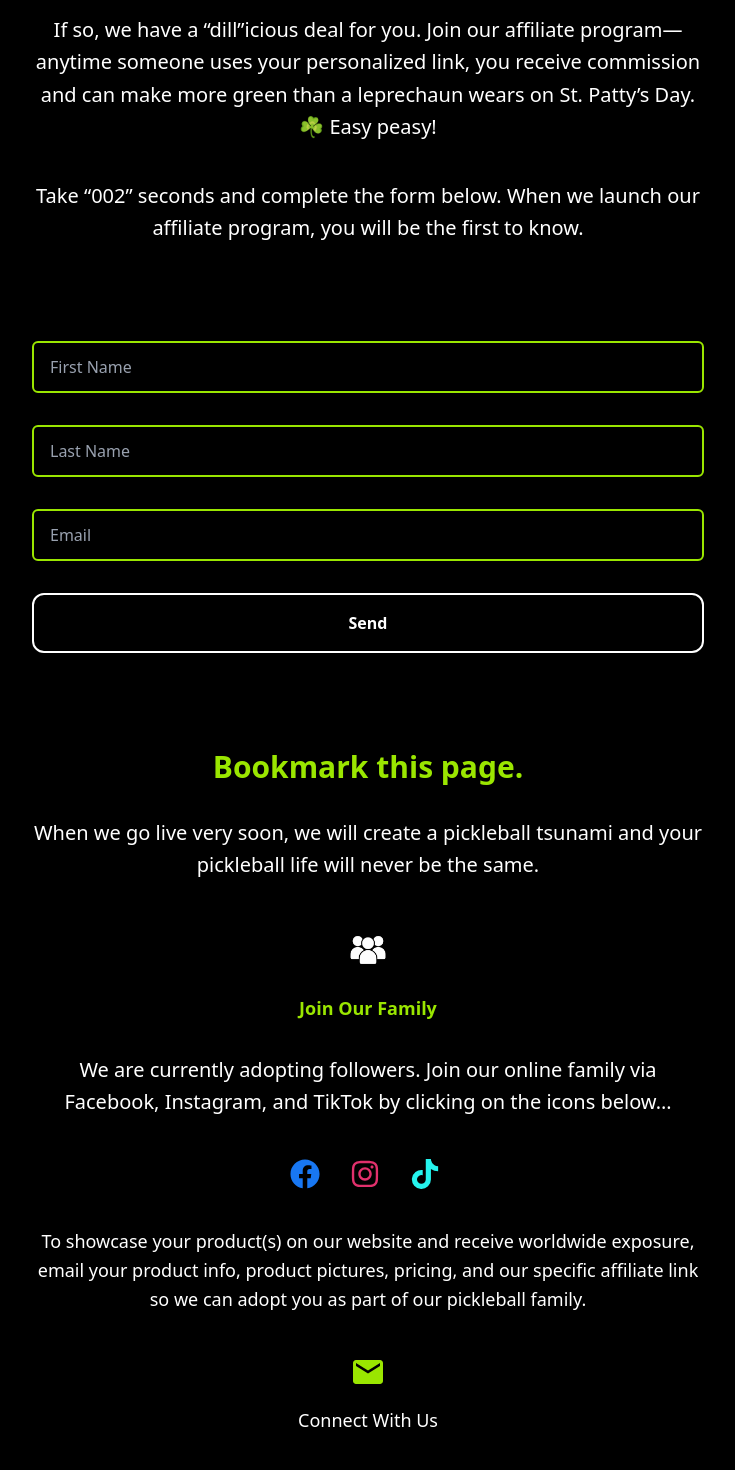
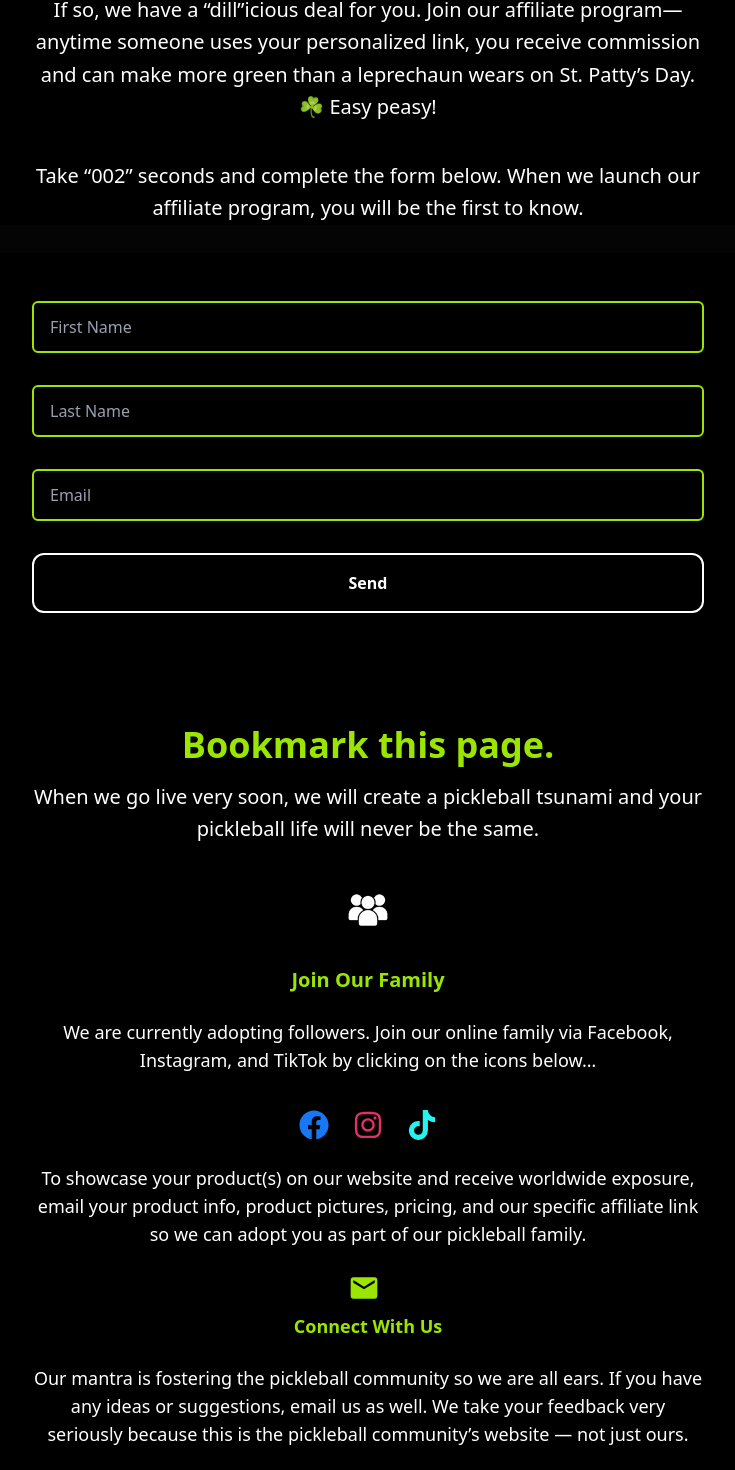
Before and after one commit to ahmedafzal98/wesellpickleball, a React (Vite) app in the folder client/: page / in a window 1280 px wide. Shown: the part 1293-2763 px from the top of the page, without its empty margins (272-1007 px from the left). Built offline with nearby package versions, Linux system fonts and the light colour scheme.

Commit message:
canges fixed

```diff
--- a/client/index.html
+++ b/client/index.html
@@ -3,14 +3,41 @@
 
 <head>
   <meta charset="UTF-8" />
-  <link rel="icon" type="image/svg+xml" href="/vite.svg" />
+
+  <!-- Favicon: Replace with your custom favicon -->
+  <link rel="icon" type="image/svg+xml" href="/path-to-your-favicon/favicon.ico" />
+
+  <!-- Meta tags for responsiveness -->
   <meta name="viewport" content="width=device-width, initial-scale=1.0" />
+
+  <!-- Title of the website that will appear in the browser tab -->
+  <title>Welcome to WeSellPickleball.com</title>
+
+  <!-- Meta description for search engines and link previews -->
+  <meta name="description" content="We are the Amazon for pickleball, so if you can dream it, we will have it." />
+
+  <!-- Open Graph meta tags for better preview when shared on social media -->
+  <meta property="og:title" content="Welcome to WeSellPickleball.com" />
+  <meta property="og:description"
+    content="We are the Amazon for pickleball, so if you can dream it, we will have it." />
+  <meta property="og:image" content="/path-to-image/image.jpg" /> <!-- Optional: Provide a preview image -->
+
+  <!-- Optional: Twitter card meta tags -->
+  <meta name="twitter:card" content="summary_large_image" />
+  <meta name="twitter:title" content="Welcome to WeSellPickleball.com" />
+  <meta name="twitter:description"
+    content="We are the Amazon for pickleball, so if you can dream it, we will have it." />
+  <meta name="twitter:image" content="/path-to-image/image.jpg" />
+
+  <!-- Link to your external stylesheet -->
   <link href="/src/styles.css" rel="stylesheet">
-  <title>Vite + React</title>
 </head>
 
 <body>
+  <!-- React app container -->
   <div id="root"> </div>
+
+  <!-- Main script for the React app -->
   <script type="module" src="/src/main.jsx"></script>
 </body>
 
--- a/client/src/components/AffiliateForm.jsx
+++ b/client/src/components/AffiliateForm.jsx
@@ -69,7 +69,7 @@ const AffiliateForm = () => {
   };
 
   return (
-    <div className="overflow-x-hidden flex flex-col items-center justify-center bg-black sm:py-12 px-6">
+    <div className="overflow-x-hidden flex flex-col items-center justify-center bg-black sm:py-12 px-6 mt-7">
       <form
         onSubmit={handleSubmit}
         className="w-full max-w-2xl space-y-6 sm:space-y-8"
--- a/client/src/components/AffiliateInfo.jsx
+++ b/client/src/components/AffiliateInfo.jsx
@@ -4,7 +4,7 @@ import affiliateIcon from "../assets/Affiliate.png";
 
 const AffiliateInfo = () => {
   return (
-    <div className="overflow-x-hidden flex flex-col items-center justify-center bg-black pb-12 px-4 sm:px-6 mt-[-20px]">
+    <div className="overflow-x-hidden flex flex-col items-center justify-center bg-black px-4 sm:px-6 ">
       <div className="w-full max-w-2xl text-white text-lg sm:text-xl leading-relaxed text-center space-y-7 sm:space-y-9">
         <p>
           Think one-stop shop for all things pickleball. 🏓 We will have more
@@ -17,12 +17,12 @@ const AffiliateInfo = () => {
           pickleball-fetching drone named, “Dinky.”
         </p>
         <p>
-          We are the Amazon for pickleball, so if you can dream it, we will have
+          We’re the Amazon for pickleball, so if you can dream it, we will have
           it.
         </p>
         <p>
           We’re about to unleash pickleball pandemonium upon the world and{" "}
-          <span className="text-lime-400">YOU’RE INVITED!!!</span>
+          <span className="text-lime-400 font-semibold">YOU’RE INVITED!!!</span>
         </p>
 
         <img
@@ -31,9 +31,7 @@ const AffiliateInfo = () => {
           className="w-16 h-16 mx-auto my-2"
         />
 
-        <p className="text-base sm:text-lg font-semibold text-lime-400">
-          Affiliate Program
-        </p>
+        <p className="text-lg font-semibold text-lime-400">Affiliate Program</p>
 
         <p>Do you have a megaphone mouth?</p>
         <p>Are you a social media influencer?</p>
--- a/client/src/components/Banner.jsx
+++ b/client/src/components/Banner.jsx
@@ -14,7 +14,7 @@ const Banner = () => {
       </div>
 
       {/* Add space between the paragraphs below */}
-      <p className="text-center font-semibold max-w-2xl px-4 text-lime-400 text-xl sm:text-2xl md:text-2xl mt-20 leading-relaxed">
+      <p className="text-center font-semibold max-w-2xl px-4 text-lime-400 text-xl sm:text-2xl md:text-2xl mt-10 leading-relaxed">
         Welcome to WeSellPickleball.com, the most all-inclusive online
         pickleball store in the world!
       </p>
--- a/client/src/components/BookmarkSection.jsx
+++ b/client/src/components/BookmarkSection.jsx
@@ -1,19 +1,37 @@
-import React from "react";
+import React, { useState } from "react";
 import { FaFacebook, FaInstagram, FaTiktok } from "react-icons/fa";
+import { MdEmail } from "react-icons/md";
 import pplIcon from "../assets/ppl.png";
-
 import pickleballCourt from "../assets/picleball_court.webp";
-import { MdEmail } from "react-icons/md";
 
 const BookmarkSection = () => {
+  const [showModal, setShowModal] = useState(false);
+
+  const handleBookmark = (e) => {
+    e.preventDefault();
+    const url = "https://www.wesellpickleball.com";
+    const title = "We Sell Pickleball";
+
+    if (window.external && "AddFavorite" in window.external) {
+      // For Internet Explorer
+      window.external.AddFavorite(url, title);
+    } else {
+      setShowModal(true);
+    }
+  };
+
   return (
-    <div className="overflow-x-hidden flex flex-col items-center justify-center bg-black py-8 px-4 sm:py-12 sm:px-6">
-      <div className="w-full max-w-2xl text-center space-y-6 sm:space-y-8 text-white text-lg sm:text-xl leading-relaxed">
-        <p className="text-lime-400 font-semibold text-2xl sm:text-3xl">
+    <div className="overflow-x-hidden flex flex-col items-center justify-center bg-black py-12 px-4 sm:py-16 sm:px-6">
+      <div className="w-full max-w-2xl text-center space-y-6 text-white">
+        <a
+          href="#"
+          onClick={handleBookmark}
+          className="text-lime-400 font-bold text-3xl sm:text-4xl hover:underline hover:scale-105 transition-transform inline-block mb-4"
+        >
           Bookmark this page.
-        </p>
+        </a>
 
-        <p>
+        <p className="text-lg sm:text-xl leading-relaxed">
           When we go live very soon, we will create a pickleball tsunami and
           your pickleball life will never be the same.
         </p>
@@ -21,32 +39,31 @@ const BookmarkSection = () => {
         <img
           src={pplIcon}
           alt="Affiliate Icon"
-          className="w-18 h-18 sm:w-18 sm:h-18 mx-auto my-2"
+          className="w-20 h-20 mx-auto my-4"
         />
 
-        <p className="text-base sm:text-lg font-semibold text-lime-400">
-          Join Our Family
-        </p>
-        <p>
+        <p className="text-lime-400 text-xl font-semibold">Join Our Family</p>
+
+        <p className="text-base sm:text-lg">
           We are currently adopting followers. Join our online family via
           Facebook, Instagram, and TikTok by clicking on the icons below…
         </p>
 
-        <div className="flex justify-center items-center gap-6 pt-2 text-2xl sm:text-3xl">
+        <div className="flex justify-center items-center gap-6 text-3xl pt-3 flex-wrap">
           <a
             href="https://www.facebook.com/wesellpickleball"
             target="_blank"
             rel="noopener noreferrer"
-            className="transition hover:scale-110 w-9 h-9"
+            className="hover:scale-110 transition"
             style={{ color: "#1877F2" }}
           >
             <FaFacebook />
           </a>
           <a
-            href=" https://www.instagram.com/wesellpickleball"
+            href="https://www.instagram.com/wesellpickleball"
             target="_blank"
             rel="noopener noreferrer"
-            className="transition hover:scale-110 w-9 h-9"
+            className="hover:scale-110 transition"
             style={{ color: "#E1306C" }}
           >
             <FaInstagram />
@@ -55,52 +72,73 @@ const BookmarkSection = () => {
             href="https://www.tiktok.com/@wesellpickleball"
             target="_blank"
             rel="noopener noreferrer"
-            className="transition hover:scale-110 w-9 h-9"
+            className="hover:scale-110 transition"
             style={{ color: "#25F4EE" }}
           >
             <FaTiktok />
           </a>
         </div>
 
-        {/* New paragraph with mailto link */}
-        <p className="text-white text-base sm:text-lg leading-relaxed text-center">
+        <p className="text-base sm:text-lg">
           To showcase your product(s) on our website and receive worldwide
           exposure, email your product info, product pictures, pricing, and our
           specific affiliate link so we can adopt you as part of our pickleball
           family.
         </p>
 
-        <div className="flex flex-col items-center justify-center space-y-2">
+        <div className="flex flex-col items-center space-y-2">
           <a
             href="mailto:info@wesellpickleball.com?subject=Product%20Suggestion/Feedback"
-            className="text-lime-400 flex items-center hover:underline transition-transform hover:scale-105"
+            className="text-lime-400 flex items-center hover:underline hover:scale-105 transition-transform"
           >
-            <MdEmail className="w-9 h-9 mx-auto my-2" />
+            <MdEmail className="w-8 h-8 mr-2" />
           </a>
-          <p className="text-white text-base sm:text-lg">Connect With Us</p>
+          <p className="text-lime-400 font-semibold text-base sm:text-lg">
+            Connect With Us
+          </p>
         </div>
 
-        <p>
+        <p className="text-base sm:text-lg">
           Our mantra is fostering the pickleball community so we are all ears.
           If you have any ideas or suggestions, email us as well. We take your
           feedback very seriously because this is the pickleball community’s
-          website not just ours.
+          website — not just ours.
         </p>
 
         <p>With pickles in our pockets and smiles on our faces,</p>
 
-        <p className="text-lime-400 font-semibold text-2xl sm:text-3xl">
+        <p className="text-lime-400 font-bold text-2xl sm:text-3xl">
           Your Pickleball Overlords
         </p>
       </div>
 
-      <div className="mt-6 sm:mt-10">
+      <div className="mt-10">
         <img
           src={pickleballCourt}
           alt="Pickleball Court"
           className="w-full max-w-md h-auto rounded-lg shadow-lg"
         />
       </div>
+
+      {showModal && (
+        <div className="fixed inset-0 bg-black bg-opacity-70 flex items-center justify-center z-50 px-4">
+          <div className="bg-white p-6 rounded-xl shadow-lg text-center max-w-md w-full">
+            <h2 className="text-xl sm:text-2xl font-bold text-black mb-4">
+              Bookmark Us!
+            </h2>
+            <p className="text-gray-700 text-base sm:text-lg">
+              Press <strong>Ctrl + D</strong> (or <strong>Cmd + D</strong> on
+              Mac) to bookmark our site.
+            </p>
+            <button
+              onClick={() => setShowModal(false)}
+              className="mt-6 px-4 py-2 bg-lime-500 hover:bg-lime-600 text-white rounded-lg transition"
+            >
+              Got it!
+            </button>
+          </div>
+        </div>
+      )}
     </div>
   );
 };
--- a/client/src/index.css
+++ b/client/src/index.css
@@ -8,9 +8,9 @@ body {
     to bottom,
     #000000fb 0%,
     /* black at the very top */ #000000fb 45%,
-    /* still black at 45% */ #b7d92d 95%,
-    /* light golden starts at 55% */ #9eb424 80%,
-    /* slightly darker golden */ #7b8e1b 100% /* even darker golden at bottom */
+    /* still black at 45% */ #000 95%,
+    /* light golden starts at 55% */ #000 80%,
+    /* slightly darker golden */ #000 100% /* even darker golden at bottom */
   );
   overflow-x: hidden;
 }
```
